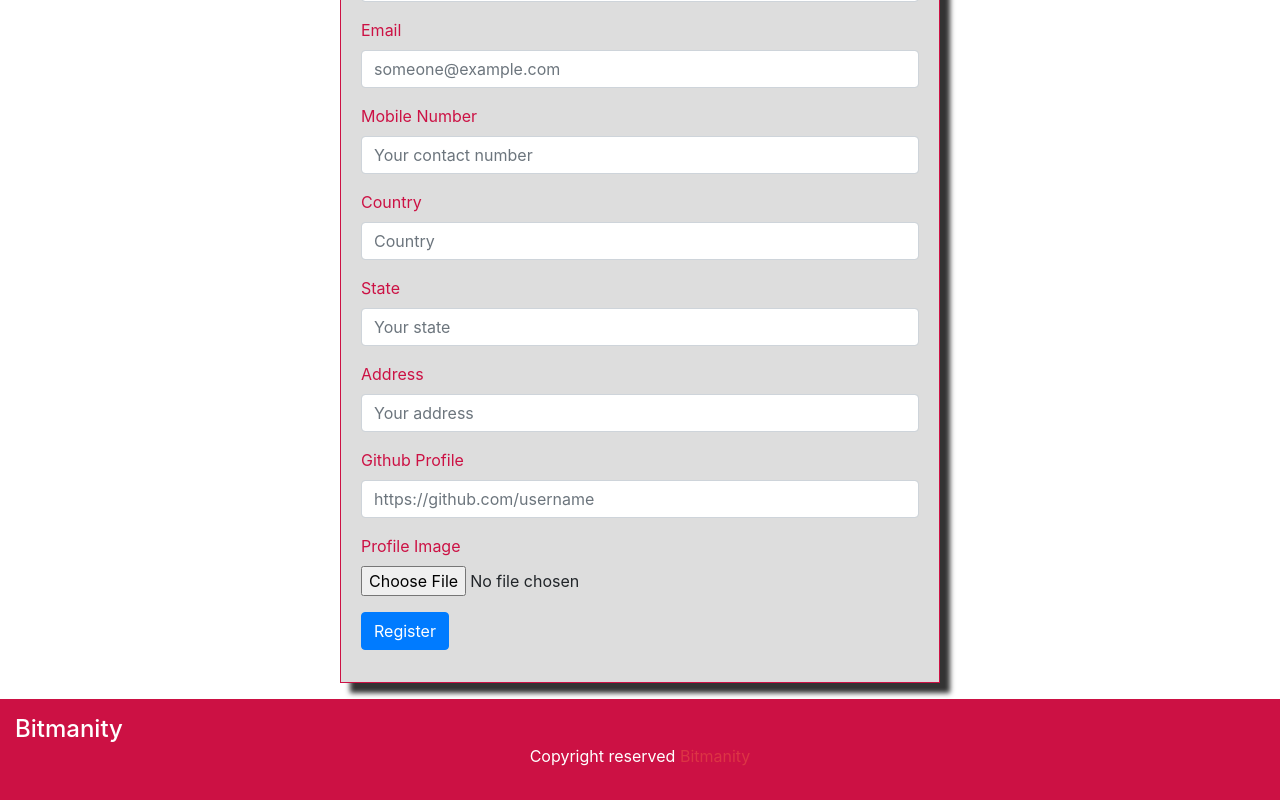
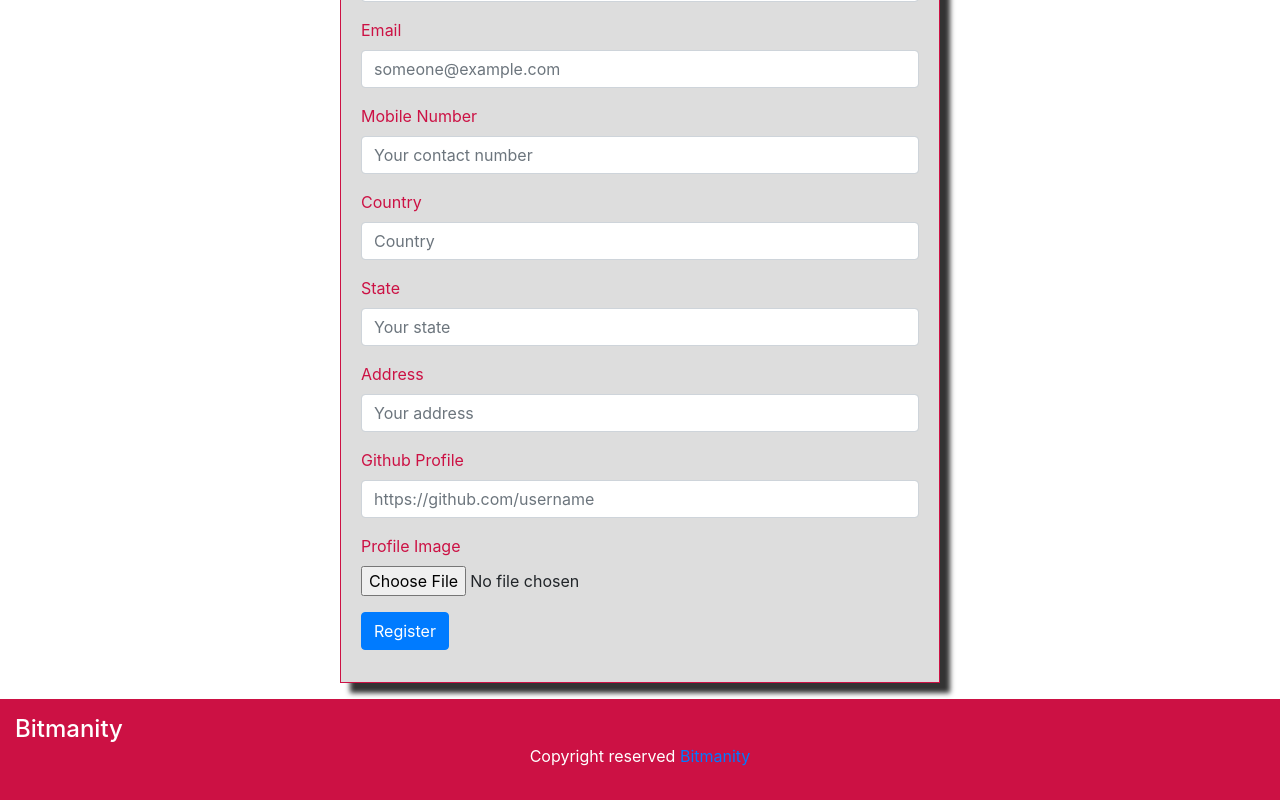
Before and after one commit to aditya81070/task1, a plain HTML site: page index.html in a window 1280 px wide. Shown: the part 327-1127 px from the top of the page. Drawn offline with nearby package versions, Linux system fonts and the light colour scheme.

Commit message:
Color change for footer

```diff
--- a/index.html
+++ b/index.html
@@ -74,7 +74,7 @@
   <footer class="footer mt-3">
     <div class="container-fluid footersec py-3">
       <h4>Bitmanity</h4>
-      <p class="text-center">Copyright reserved <span class="text-danger">Bitmanity</span></p>
+      <p class="text-center">Copyright reserved <span class="text-primary">Bitmanity</span></p>
     </div>
   </footer>
 
```
